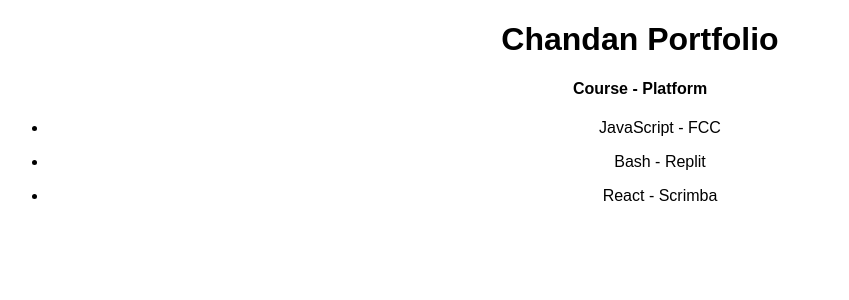
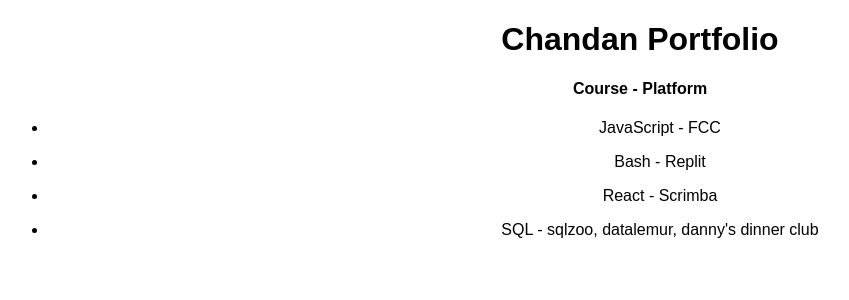
Before and after one commit to fullstackchandan/fullstackchandan.github.io, a React (Create React App) app: page / in a window 1280 px wide. Shown: the top 300 px of the page, without its empty margins (0-849 px from the left). Built offline with nearby package versions, Linux system fonts and the light colour scheme.

Commit message:
updated sql data

```diff
--- a/src/App.js
+++ b/src/App.js
@@ -9,6 +9,10 @@
       <Resource course="JavaScript" platform="FCC" />
       <Resource course="Bash" platform="Replit" />
       <Resource course="React" platform="Scrimba" />
+      <Resource
+        course="SQL"
+        platform="sqlzoo, datalemur, danny's dinner club"
+      />
     </div>
   );
 }
```
